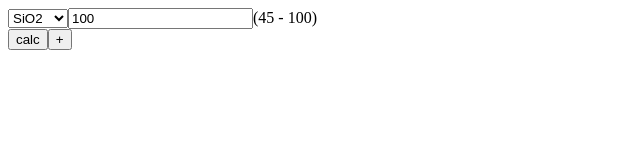
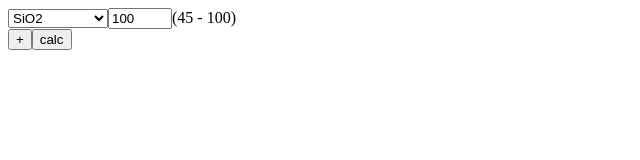
Before and after one commit to dimeodd/Glasses, a plain HTML site: page index.html in a window 1280 px wide. Shown: the whole page, without its empty margins (0-640 px from the left). Drawn offline with Linux system fonts and the light colour scheme.

Commit message:
added more elements & bugs

```diff
--- a/index.html
+++ b/index.html
@@ -7,6 +7,7 @@
     <title>Document</title>
 
     <script src="js/Data/table.js"></script>
+    <script src="js/ElementFactory.js"></script>
     <script src="js/workspace.js"></script>
     <script src="js/main.js"></script>
 </head>
--- a/js/Data/table.js
+++ b/js/Data/table.js
@@ -3,8 +3,34 @@ var table1 = [
     { name: 'TiO2', ktr_min: -15, ktr_max: 30, m_min: 0, m_max: 25 },
     { name: 'ZrO2', ktr_min: -60, ktr_max: -60, m_min: 0, m_max: 15 },
     { name: 'SnO2', ktr_min: -45, ktr_max: -45, m_min: 0, m_max: 10 },
+
     { name: 'Al2O3', ktr_min: -30, ktr_max: -30, m_min: 0, m_max: 20 },
+    { name: 'B2O3', ktr_min: -50, ktr_max: 0, m_min: 0, m_max: 30 },
+    { name: 'Sb2O3', ktr_min: 75, ktr_max: 75, m_min: 0, m_max: 5 },
+    { name: 'BeO', ktr_min: 45, ktr_max: 45, m_min: 0, m_max: 30 },
 
-    { name: 'Na2O', ktr_min: 465, ktr_max: 465, m_min: 0, m_max: 20 },
-    { name: 'B2O3', ktr_min: -50, ktr_max: 0, m_min: 0, m_max: 30 }
+    { name: 'MgO', ktr_min: 60, ktr_max: 60, m_min: 0, m_max: 25 },
+    { name: 'CaO', ktr_min: 130, ktr_max: 130, m_min: 0, m_max: 25 },
+    { name: 'SrO', ktr_min: 160, ktr_max: 160, m_min: 0, m_max: 30 },
+    { name: 'BaO', ktr_min: 200, ktr_max: 200, m_min: 0, m_max: 40 },
+
+    { name: 'ZnO', ktr_min: 50, ktr_max: 50, m_min: 0, m_max: 20 },
+    { name: 'CdO', ktr_min: 115, ktr_max: 115, m_min: 0, m_max: 20 },
+    { name: 'PbO', ktr_min: 130, ktr_max: 190, m_min: 0, m_max: 50 },
+    { name: 'MnO', ktr_min: 105, ktr_max: 105, m_min: 0, m_max: 25 },
+
+    { name: 'FeO; FeO1,5', ktr_min: 55, ktr_max: 55, m_min: 0, m_max: 20 },
+    { name: 'CoO', ktr_min: 50, ktr_max: 50, m_min: 0, m_max: 20 },
+    { name: 'NiO', ktr_min: 50, ktr_max: 50, m_min: 0, m_max: 15 },
+    { name: 'CuO', ktr_min: 30, ktr_max: 30, m_min: 0, m_max: 10 },
+
+    { name: 'Li2O', ktr_min: 270, ktr_max: 270, m_min: 0, m_max: 30 },
+    { name: 'Na2O', ktr_min: 395, ktr_max: 395, m_min: 0, m_max: 25 },
+    { name: 'K2O', ktr_min: 465, ktr_max: 465, m_min: 0, m_max: 20 },
+    { name: 'CaF2', ktr_min: 180, ktr_max: 180, m_min: 0, m_max: 15 },
+
+    { name: 'Na2SiF6', ktr_min: 340, ktr_max: 340, m_min: 0, m_max: 8 },
+    { name: 'Na3AlF6', ktr_min: 480, ktr_max: 480, m_min: 0, m_max: 8 },
+    { name: 'P2O5', ktr_min: 140, ktr_max: 140, m_min: 0, m_max: 8 }
+
 ];
--- /dev/null
+++ b/js/ElementFactory.js
@@ -0,0 +1,72 @@
+class ElFactrory {
+
+    static CalculateButton() {
+        var button = document.createElement('button');
+        button.innerText = 'calc';
+        button.onclick = function () {
+            ws.Calculate()
+        }
+        return button;
+    }
+
+    static AddButton() {
+        var button = document.createElement('button');
+        button.innerText = '+';
+        button.onclick = function () {
+            ws.data.components.push(new Component());
+            ws.Redraw();
+        }
+        return button;
+    }
+
+    static CreateInputList() {
+        var div = document.createElement('div');
+
+        var i = 0;
+        ws.data.components.forEach(element => {
+            div.appendChild(ElFactrory.CreateInputElement(i));
+            i++;
+        });
+        return div;
+    }
+    static CreateInputElement(index) {
+        var div = document.createElement('div');
+        var component =  ws.data.components[index];
+
+        var select = document.createElement('select');
+        for (let i = 0; i < table1.length; i++) {
+            var option = document.createElement('option');
+            option.value = i;
+            option.innerText = table1[i].name;
+            select.appendChild(option);
+        }
+        select.onchange = function () {
+            component.select = table1[select.value];
+            ws.Redraw();
+        }
+        select.value = table1.indexOf(component.select);
+
+
+        var min = component.select.m_min;
+        var max = component.select.m_max;
+
+        var input = document.createElement('input');
+        input.type = 'number';
+        input.min = min;
+        input.max = max;
+        input.onchange = function () {
+            component.mass = input.value;
+        }
+        input.value = component.mass;
+
+
+        var a = document.createElement('a');
+        a.innerText = '(' + min + ' - ' + max + ')';
+
+        div.appendChild(select);
+        div.appendChild(input);
+        div.appendChild(a);
+
+        return div;
+    }
+}
--- a/js/workspace.js
+++ b/js/workspace.js
@@ -17,32 +17,28 @@ class Workspace {
 
     Redraw() {
         owner.innerHTML = '';
-        var i = 0;
-        this.data.components.forEach(element => {
-            owner.appendChild(CreateInputName(i));
-            i++;
+        owner.appendChild(ElFactrory.CreateInputList());
+        owner.appendChild(ElFactrory.AddButton());
+        owner.appendChild(ElFactrory.CalculateButton());
+    }
+
+    Calculate() {
+        var ktr = 0;
+        var calcList = [];
+        this.data.components.forEach(component => {
+            calcList.push({ chimEl: component.select, mass: component.mass });
         });
-        owner.appendChild(AddComponent());
-        owner.appendChild(Calculate());
-    }
-    Calculate() {
-        TestPercent();
-        debugger;
-        var ktr = 0;
-        this.data.components.forEach(component => {
-            var chim_element = component.select;
-            var elKTR = f1(chim_element, component.mass)
-            ktr += elKTR * component.mass / 100;
-        });
+
+        calcList.forEach(el => {
+            var elKTR = glass_f1(el.chimEl, el.mass)
+            ktr += elKTR * el.mass / 100;
+        })
+
         alert(ktr);
-
-        function TestPercent() {
-
-        }
     }
 }
 
-function f1(element, mass) {
+function glass_f1(element, mass) {
     var a = mass - element.m_min;
     a /= element.m_max - element.m_min;
 
@@ -51,58 +47,6 @@ function f1(element, mass) {
 }
 
 function lerp(a, b, value) {
-    return a * (1 - value) + b * value;
+    // return a * (1 - value) + b * value;
+    return a + (b - a) * value;
 }
-function AddComponent() {
-    var button = document.createElement('button');
-    button.innerText = 'calc';
-    button.onclick = function () {
-        ws.Calculate()
-    }
-    return button;
-}
-
-function Calculate() {
-    var button = document.createElement('button');
-    button.innerText = '+';
-    button.onclick = function () {
-        ws.data.components.push(new Component());
-        ws.Redraw();
-    }
-    return button;
-}
-
-function CreateInputName(index) {
-    var div = document.createElement('div');
-
-    var select = document.createElement('select');
-    for (let i = 0; i < table1.length; i++) {
-        var option = document.createElement('option');
-        option.value = i;
-        option.innerText = table1[i].name;
-        select.appendChild(option);
-    }
-    select.onchange = function () {
-        ws.data.components[index].select = table1[select.value];
-        sw.Redraw();
-    }
-    select.value = table1.indexOf(ws.data.components[index].select);
-
-    var input = document.createElement('input');
-    input.type = 'number';
-    input.onchange = function () {
-        ws.data.components[index].mass = input.value;
-    }
-    input.value = ws.data.components[index].mass;
-
-
-    var a = document.createElement('a');
-    a.innerText = '(' + ws.data.components[index].select.m_min + ' - '
-        + ws.data.components[index].select.m_max + ')';
-
-    div.appendChild(select);
-    div.appendChild(input);
-    div.appendChild(a);
-
-    return div;
-}
```
